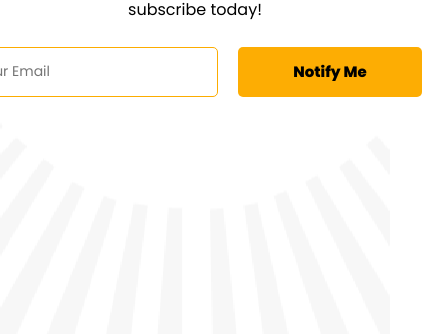
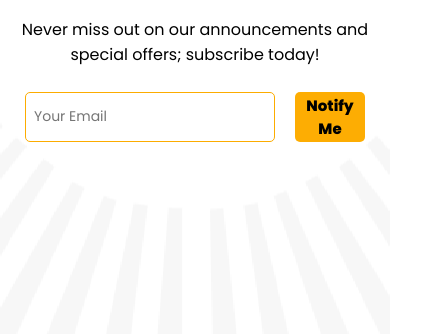
Before and after one commit to Clinton594/coming-soon, a plain HTML site: page index.html in a window 390 px wide. Shown: the part 510-844 px from the top of the page, 427 px wide, since content can reach past the window. Drawn offline with Linux system fonts and the light colour scheme; a web font is replaced by a local one.

Commit message:
responsive ness

```diff
--- a/index.html
+++ b/index.html
@@ -5,26 +5,20 @@
     <meta http-equiv="X-UA-Compatible" content="IE=edge" />
     <meta name="viewport" content="width=device-width, initial-scale=1.0" />
     <link rel="stylesheet" href="style.css" />
-    <link rel="shortcut icon" href="./images/favicon.png" type="image/x-icon">
-    <title>Document</title>
+    <link rel="shortcut icon" href="./images/favicon.png" type="image/x-icon" />
+    <title>Afrigram - Coming Soon</title>
   </head>
   <body>
     <div class="container">
       <div class="inner-div">
-        <img
-          src="./images/logo.jpg"
-          alt=""
-        />
+        <img src="./images/logo.jpg" alt="" />
         <h1>COMING<span> SOON</span></h1>
-        <p>
-          Never miss out on our announcements and special offers; subscribe
-          today!
-        </p>
+        <p>Never miss out on our announcements and special offers; subscribe today!</p>
         <form action="">
-            <div class="button">
-                <input type="text" placeholder="Your Email">
-                <button>Notify Me</button>
-            </div>
+          <div class="button">
+            <input type="text" placeholder="Your Email" />
+            <button>Notify Me</button>
+          </div>
         </form>
       </div>
     </div>
--- a/style.css
+++ b/style.css
@@ -1,13 +1,13 @@
-@import url('https://fonts.googleapis.com/css2?family=Gloock&family=Poppins:wght@300;400;600;800&family=Raleway:wght@500&display=swap');
+@import url("https://fonts.googleapis.com/css2?family=Gloock&family=Poppins:wght@300;400;600;800&family=Raleway:wght@500&display=swap");
 
-*{
+* {
   margin: 0;
   padding: 0;
   box-sizing: border-box;
-    font-family: 'Poppins', sans-serif;
+  font-family: "Poppins", sans-serif;
 }
 
-.container{
+.container {
   height: 100vh;
   background-image: url("images/ray.png");
   background-position: center;
@@ -18,7 +18,7 @@
   justify-content: center;
 }
 
-.inner-div{
+.inner-div {
   display: flex;
   align-items: center;
   justify-content: center;
@@ -27,24 +27,24 @@
   text-align: center;
 }
 
-.inner-div h1{
+.inner-div h1 {
   font-size: 60px;
 }
 
-.inner-div h1 span{
+.inner-div h1 span {
   color: #fdad03;
 }
 
-.inner-div p{
+.inner-div p {
   text-align: center;
   margin-top: 30px;
 }
 
-.inner-div img{
+.inner-div img {
   width: 366px;
 }
 
-.inner-div .button input{
+.inner-div .button input {
   width: 250px;
   height: 50px;
   padding: 0px 8px;
@@ -55,14 +55,14 @@
   color: #121212;
 }
 
-.inner-div .button{
+.inner-div .button {
   padding: 5px;
   display: flex;
   gap: 20px;
   margin-top: 20px;
 }
 
-.inner-div .button button{
+.inner-div .button button {
   width: 184px;
   height: 50px;
   border-radius: 5px;
@@ -72,3 +72,22 @@
   font-weight: bold;
   border: none;
 }
+
+@media screen and (max-width: 600px) {
+  * {
+    box-sizing: border-box;
+  }
+  body {
+    width: 100%;
+    float: left;
+    position: fixed;
+  }
+  .container {
+    width: 100%;
+    padding: 20px;
+  }
+  form,
+  .inner-div {
+    width: 100%;
+  }
+}
```
Lines whose indentation alone changed are shown as unchanged.
